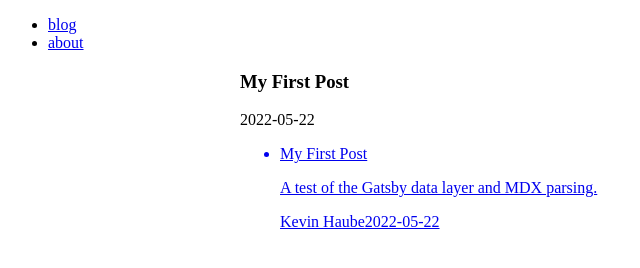
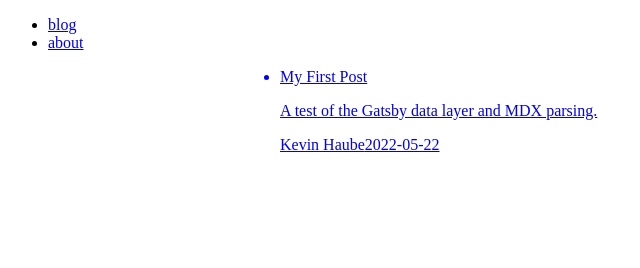
Before and after one commit to kevinhaube/dev-blog, a Gatsby site: page / in a window 1280 px wide. Shown: the whole page, without its empty margins (0-640 px from the left). Built offline with nearby package versions, Linux system fonts and the light colour scheme; Gatsby itself is replaced by a stand-in of ours.

Commit message:
Removed featured post for now

```diff
--- a/posts/first-post.mdx
+++ b/posts/first-post.mdx
@@ -3,7 +3,7 @@ title: "My First Post"
 description: "A test of the Gatsby data layer and MDX parsing."
 author: "Kevin Haube"
 timestamp: "2022-05-22"
-featured: true
+featured: false
 ---
 
 # Title
--- a/src/components/CollectionList/CollectionList.tsx
+++ b/src/components/CollectionList/CollectionList.tsx
@@ -19,10 +19,10 @@ const CollectionItem = ({
     )
 }
 
-const CollectionList = ({feed}: {feed: BlogIndexQuery[]}) => {
+const CollectionList = ({feed}: {feed?: BlogIndexQuery[]}) => {
     return (
         <ul className={styles.collectionList}>
-            {feed.map(item =>
+            {feed?.map(item =>
                 <a className={styles.blogLink} href={`post/${item.slug}`}>
                     <li>
                         <CollectionItem
--- a/src/pages/index.tsx
+++ b/src/pages/index.tsx
@@ -9,7 +9,7 @@ const BlogIndex = ({ data }: PageProps<BlogIndexQueryResponse>) => {
     const featured = data.allMdx.nodes.filter(node => node.frontmatter.featured)
     return (
         <PageContainer>
-            <FeaturedRotator rotation={featured} />
+            {/*<FeaturedRotator rotation={featured} />*/}
             <CollectionList feed={data.allMdx.nodes} />
         </PageContainer>
     )
```
